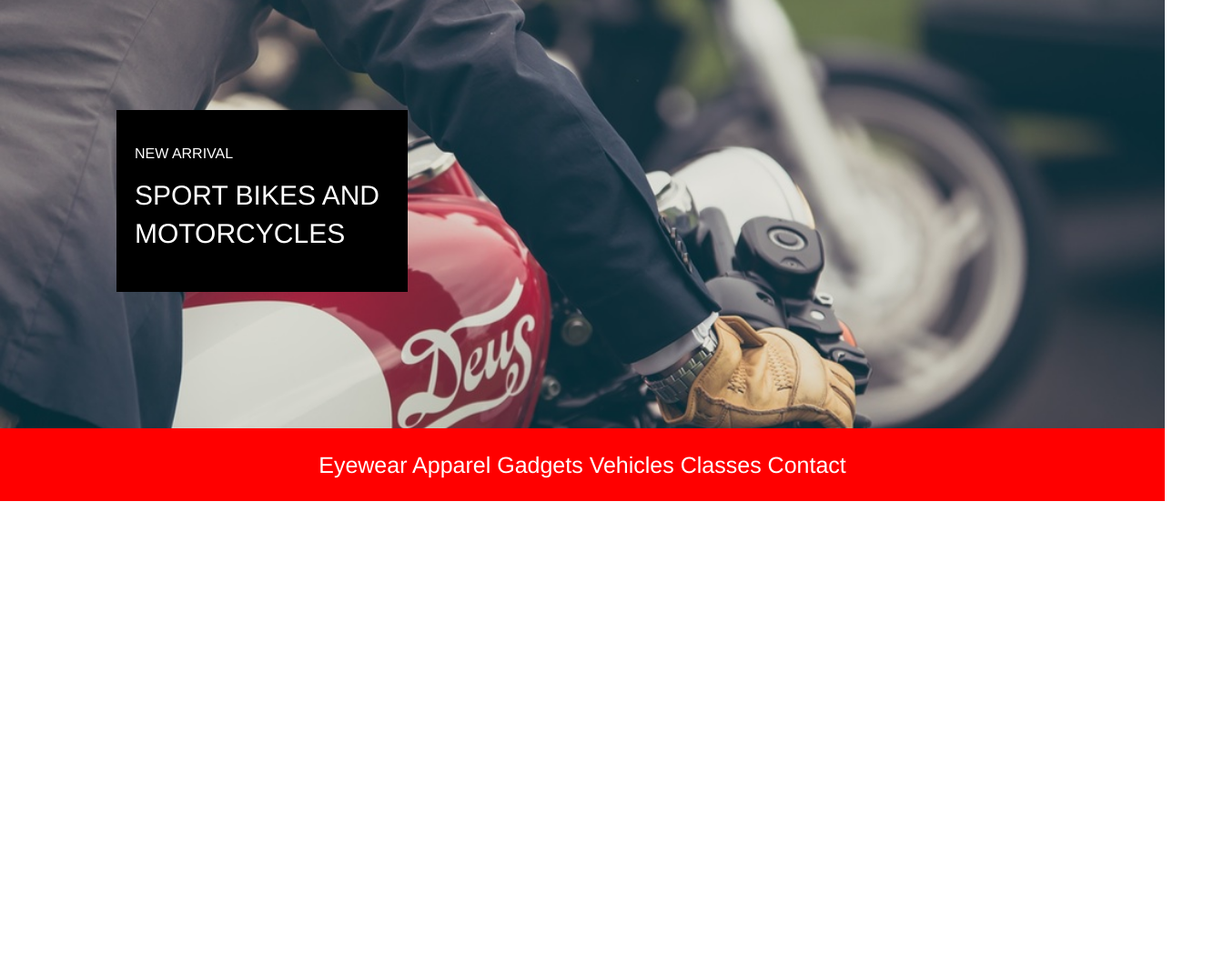
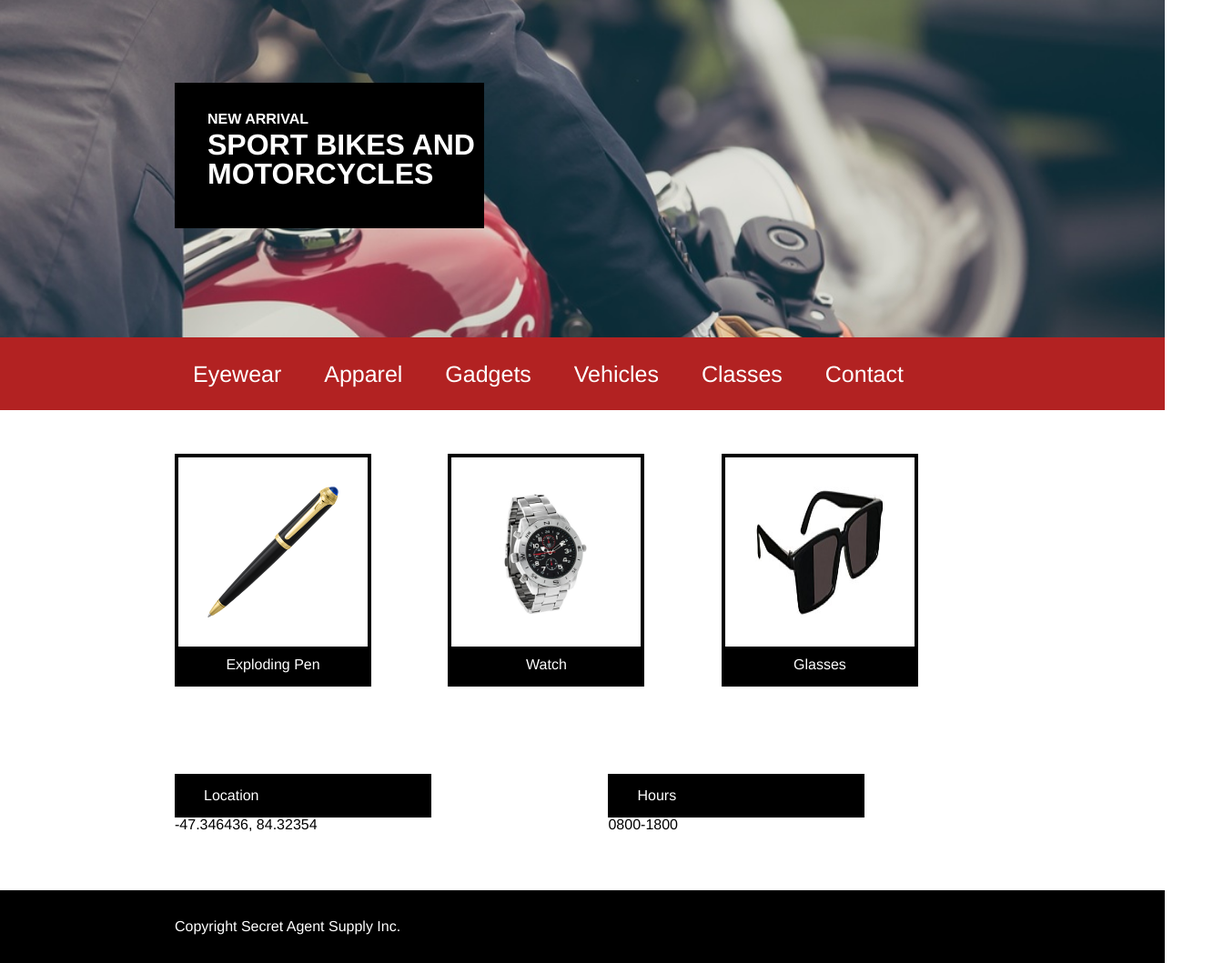
Before and after one commit to maidstone53/secretagentsupply, a plain HTML site: page index.html in a window 1280 px wide. Shown: the part 104-1163 px from the top of the page at 91% size, 1344 px wide, since content can reach past the window. Before the commit the page ends 800 px from the top, so only its background shows below. Drawn offline with Linux system fonts and the light colour scheme.

Commit message:
initial done

```diff
--- a/Resources/CSS/style.css
+++ b/Resources/CSS/style.css
@@ -1,6 +1,11 @@
 * {
   margin: 0;
   padding: 0;
+}
+
+html {
+  font-family: helvetica;
+  font-size: 18;
 }
 
 .top {
@@ -10,19 +15,22 @@
   align-items: center;
   padding-left: 15%;
   background-color: black;
-  font-family: helvetica;
+}
+
+.top img {
+  height: 1.5rem
 }
 
 .top h2 {
   padding-left: 20px;
-  font-size: 20px;
-  font-family: helvetica;
+  font-size: 1rem;
+
 }
 
 .splash {
   display: flex;
   align-items: center;
-  height: 500px;
+  height: 25rem;
   width: auto;
   background-image: url(../images/moto.jpeg);
   background-size: cover;
@@ -32,47 +40,99 @@
 .box {
   display: flex;
   flex-direction: column;
-  justify-content: center;
-  margin-left: 10%;
+  margin-left: 15%;
   padding-left: 20px;
-  height: 200px;
-  width: 300px;
+  width: 20rem;
+  height: 10rem;
   color: white;
   background-color: black;
-  font-family: helvetica;
+  font-weight: bold;
+
 }
 
 .splash h1 {
-  font-size: 30px;
-  padding: 3px 0;
-  font-family: helvetica;
+  font-size: 2rem;
+  padding-left: 1rem;
+
+
 }
 
 .splash h3 {
-  font-size: 16px;
-  padding-bottom: 20px;
-  font-family: helvetica;
+  padding: 2rem 0 .25rem 1rem;
+  font-size: 1rem;
+
 }
 
 .red {
   display: flex;
-  justify-content: space-around;
+  justify-content: space-between;
   align-items: center;
   height: 80px;
   width: auto;
-  background-color: red;
+  background-color: firebrick;
   color: white;
   font-size: 25px;
-  font-family: helvetica;
-
+  padding: 0 15%;
   }
 
   span {
-    padding: 0 25px;
-
+    padding: 0 20px;
+    flex-wrap: nowrap;
   }
 
+.items,
+.infobox {
+  margin-top: 3rem;
+  padding: 0 15%;
+  width: 960px;
+}
+
+.items div {
+  display: inline-flex;
+  flex-direction: column;
+  margin-right: 5rem;
+}
+
+.items img {
+  border: 4px solid black;
+  padding: 2rem 2rem;
+  width: 30%;
+  height: 9rem;
+  width: 9rem;
+}
+
+.items p {
+  height: 2rem;
+  background-color: black;
+  color: white;
+  text-align: center;
+  padding-top: .5rem;
+}
+
+.infobox div {
+  display: inline-flex;
+  flex-direction: column;
+  margin-top: 3rem;
+  margin-bottom: 4rem;
+
+}
+
+.infobox p {
+  background-color: black;
+  color: white;
+  width: 250px;
+  padding: 1rem 0 1rem 2rem;
+  margin-right: 190px;
+}
+
+.infobox a {
+
+}
+
   .bottom {
+
     background-color: black;
-
+    color: white;
+    text-align: left;
+    padding: 2rem 0 2rem 12rem;
   }
--- a/index.html
+++ b/index.html
@@ -3,15 +3,15 @@
 
   <head>
       <title>Secret Agent Supply</title>
+  <link href="./resources/css/reset.css" type="text/css" rel="stylesheet">
   <link href="./resources/css/style.css" type="text/css" rel="stylesheet">
-  <link href="./resources/css/reset.css" type="text/css" rel="stylesheet">
   </head>
 
   <header>
     <div class="top">
-      <img src="./resources/images/logo.png" height="25px" width="25px"/>
+      <img src="./resources/images/logo.png"/>
       <h2>SECRET AGENT SUPPLY INC.</h2>
-    </div>
+     </div>
   </header>
 
   <body>
@@ -24,7 +24,7 @@
     </div>
     <div class="red">
         <nav>
-          <span><a>Eyewear</a></span>
+          <span>Eyewear</span>
           <span>Apparel</span>
           <span>Gadgets</span>
           <span>Vehicles</span>
@@ -32,10 +32,41 @@
           <span>Contact</span>
         </nav>
     </div>
+    <div class="items">
+
+      <div>
+        <img src="./resources/images/pen.png"/>
+          <p>Exploding Pen</p>
+      </div>
+
+      <div>
+        <img src="./resources/images/watch.png"/>
+          <p>Watch</p>
+      </div>
+
+      <div>
+        <img src="./resources/images/glasses.png"/>
+          <p>Glasses</p>
+      </div>
+    </div>
+
+    <div class="infobox">
+      <div>
+        <p>Location</p>
+        <a>-47.346436, 84.32354</a>
+      </div>
+      <div>
+        <p>Hours</p>
+        <a>0800-1800</a>
+      </div>
+
+    </div>
+
+
 
   </body>
 
   <footer class="bottom">
-
+    <p>Copyright Secret Agent Supply Inc.</p>
   </footer>
 </html>
```
